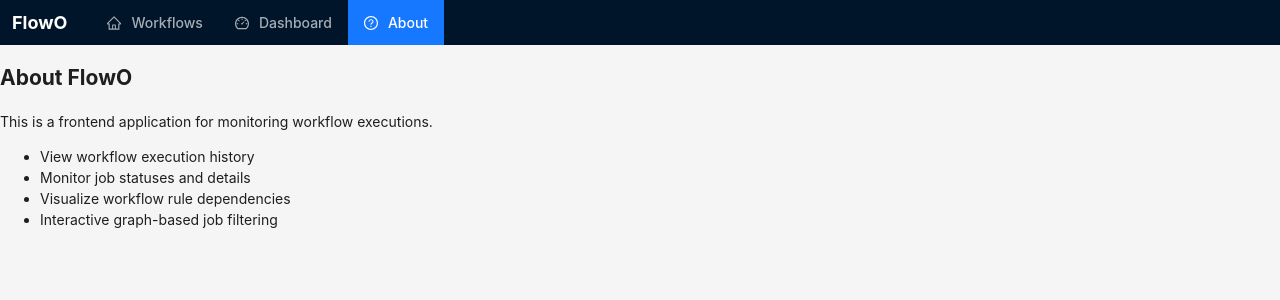
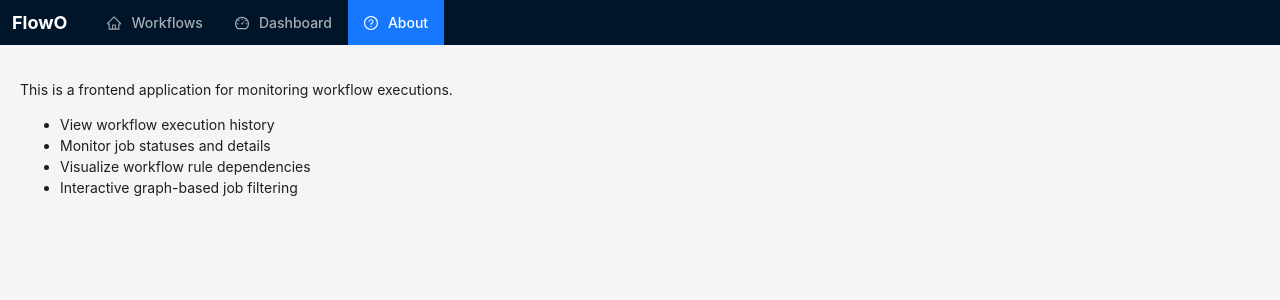
Before and after one commit to zhanghaomiao/flowo, a React (Vite) app in the folder frontend/: page /about in a window 1280 px wide. Shown: the top 300 px of the page. Built offline with nearby package versions, Linux system fonts and the light colour scheme; no server answers.

Commit message:
using local Docker image

```diff
--- a/frontend/src/routes/about.tsx
+++ b/frontend/src/routes/about.tsx
@@ -6,8 +6,7 @@ export const Route = createFileRoute("/about")({
 
 function About() {
   return (
-    <div>
-      <h2>About FlowO</h2>
+    <div style={{ padding: "20px" }}>
       <p>This is a frontend application for monitoring workflow executions.</p>
       <ul>
         <li>View workflow execution history</li>
```
Also changed, not shown: 1 other file (tests, documents, lock files or other folders).
